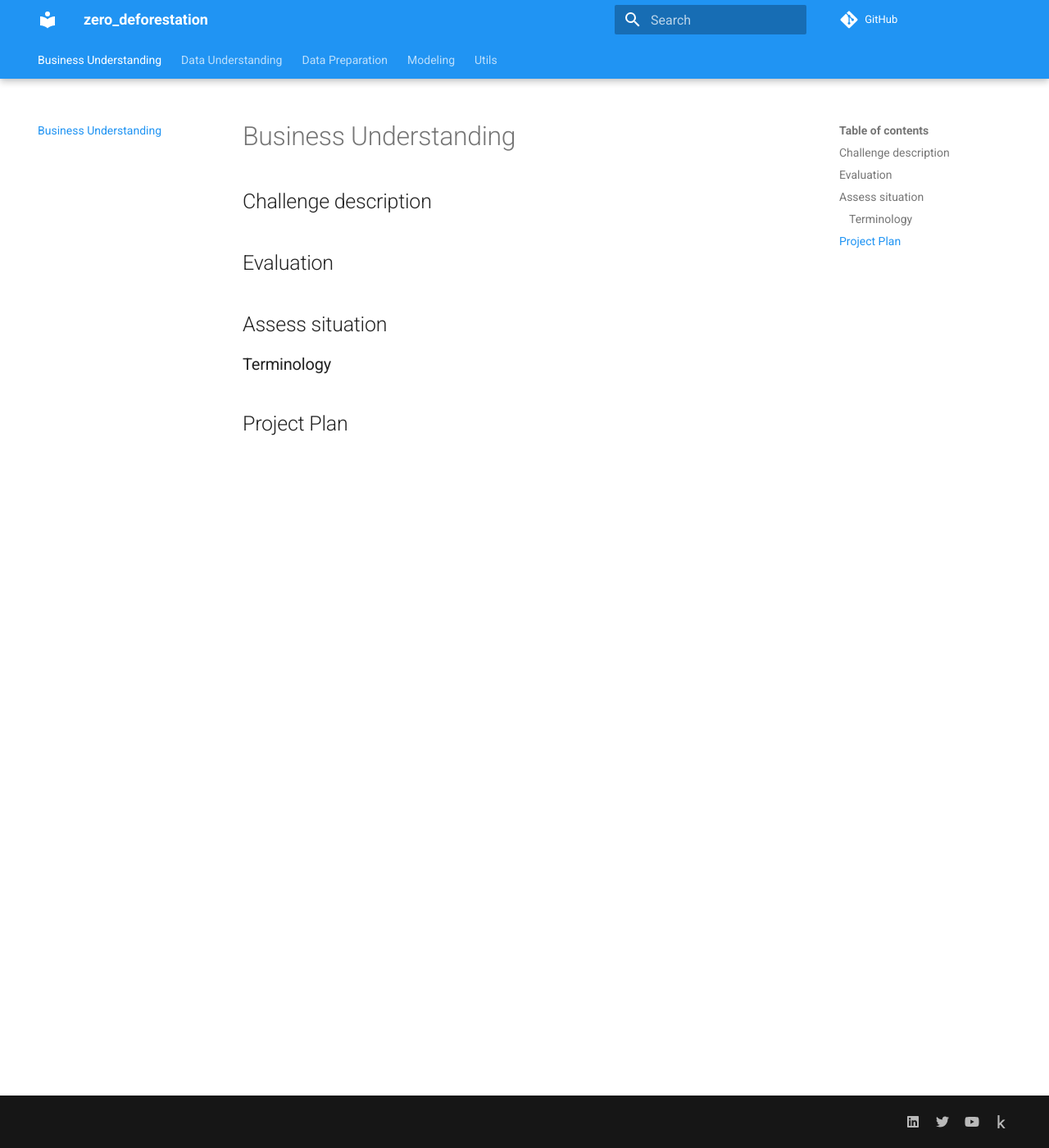
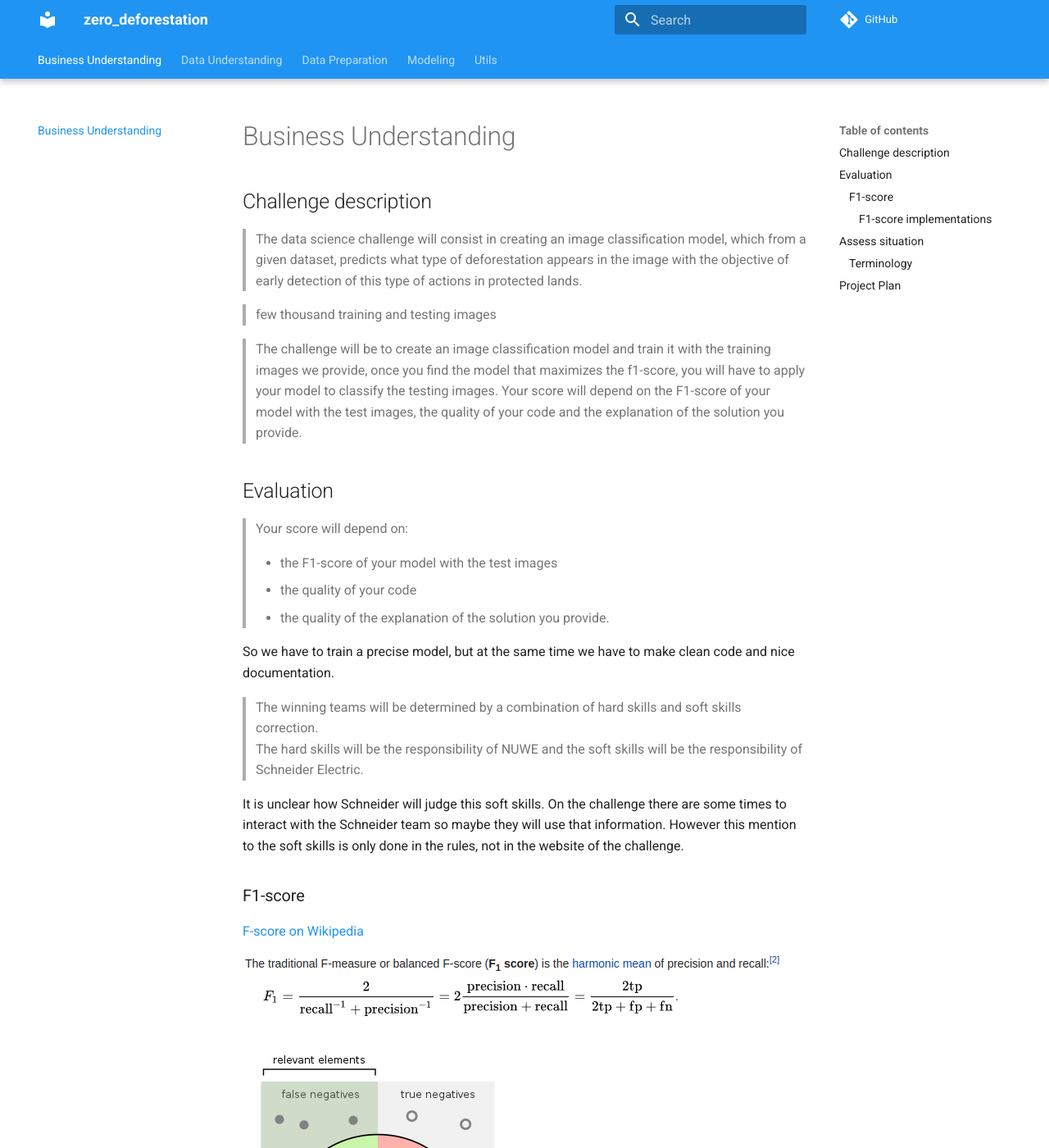
Before and after one commit to ironbar/schneider_zero_deforestation, an MkDocs documentation site: the page built from docs/01_Business_Understanding.md, in a window 1280 px wide and 1400 px high. Shown: the whole window at 82% size. Built offline with MkDocs 1.6.1 and Material for MkDocs 9.7.7, drawn with Linux system fonts in a browser that asks for light colours; comment, search, counter and statistics services are not loaded; some of the changed text lies outside the part shown.

Commit message:
added details of evaluation metrics

```diff
--- a/docs/01_Business_Understanding.md
+++ b/docs/01_Business_Understanding.md
@@ -7,10 +7,54 @@
 <!--- Look at the challenge description, understand the goal of the challenge
 and write it here with your own words. Use images if they improve the explanation--->
 
+> The data science challenge will consist in creating an image classification model, which from a given dataset, predicts what type of deforestation appears in the image with the objective of early detection of this type of actions in protected lands.
+
+<!--- --->
+
+> few thousand training and testing images
+
+<!--- --->
+
+> The challenge will be to create an image classification model and train it with the training images we provide, once you find the model that maximizes the f1-score, you will have to apply your model to classify the testing images. Your score will depend on the F1-score of your model with the test images, the quality of your code and the explanation of the solution you provide.
+
 ## Evaluation
 
 <!--- Understand the metric used on the challenge, write it here and study
 the characteristics of the metric --->
+
+> Your score will depend on:
+>
+> - the F1-score of your model with the test images
+> - the quality of your code
+> - the quality of the explanation of the solution you provide.
+
+So we have to train a precise model, but at the same time we have to make clean code and nice documentation.
+
+> The winning teams will be determined by a combination of hard skills and soft skills correction.
+> The hard skills will be the responsibility of NUWE and the soft skills will be the responsibility of
+Schneider Electric.
+
+It is unclear how Schneider will judge this soft skills. On the challenge there are some times to
+interact with the Schneider team so maybe they will use that information. However this mention to the
+soft skills is only done in the rules, not in the website of the challenge.
+
+### F1-score
+
+[F-score on Wikipedia](https://en.wikipedia.org/wiki/F-score)
+
+![f1-score](res/f1-score.png)
+
+![precision-recall](res/precision-recall.png)
+
+The F1 score gives the same weight to precision and recall. This implies that we should use a balanced
+dataset when training to be able to maximize F1 score. For example if the train dataset has too many
+positive classes the model will tend to focus on recall at the cost is precision because the cost of
+misclassifying a positive class is bigger than misclassifying a a negative class.
+
+#### F1-score implementations
+
+- [sklearn](https://scikit-learn.org/stable/modules/generated/sklearn.metrics.f1_score.html)
+- [keras](https://www.tensorflow.org/addons/api_docs/python/tfa/metrics/F1Score)
 
 ## Assess situation
 
```
Also changed, not shown: docs/res/f1-score.png (added), docs/res/precision-recall.png (added).
